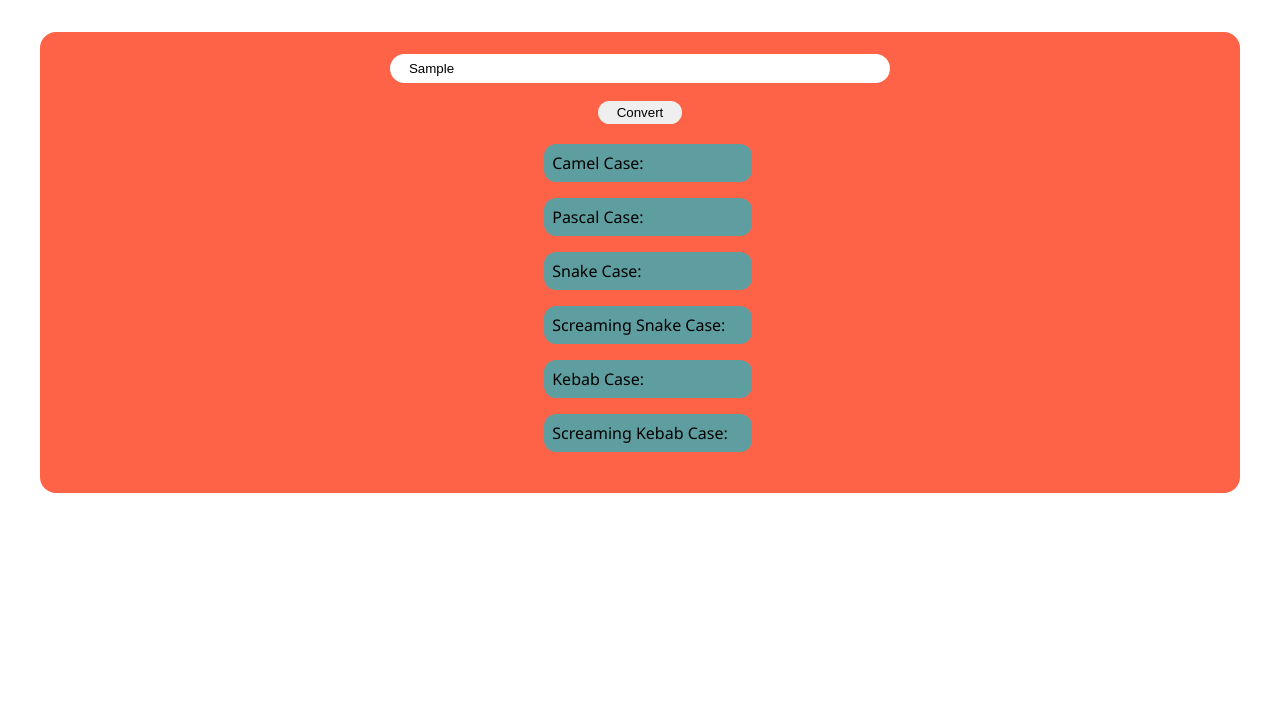
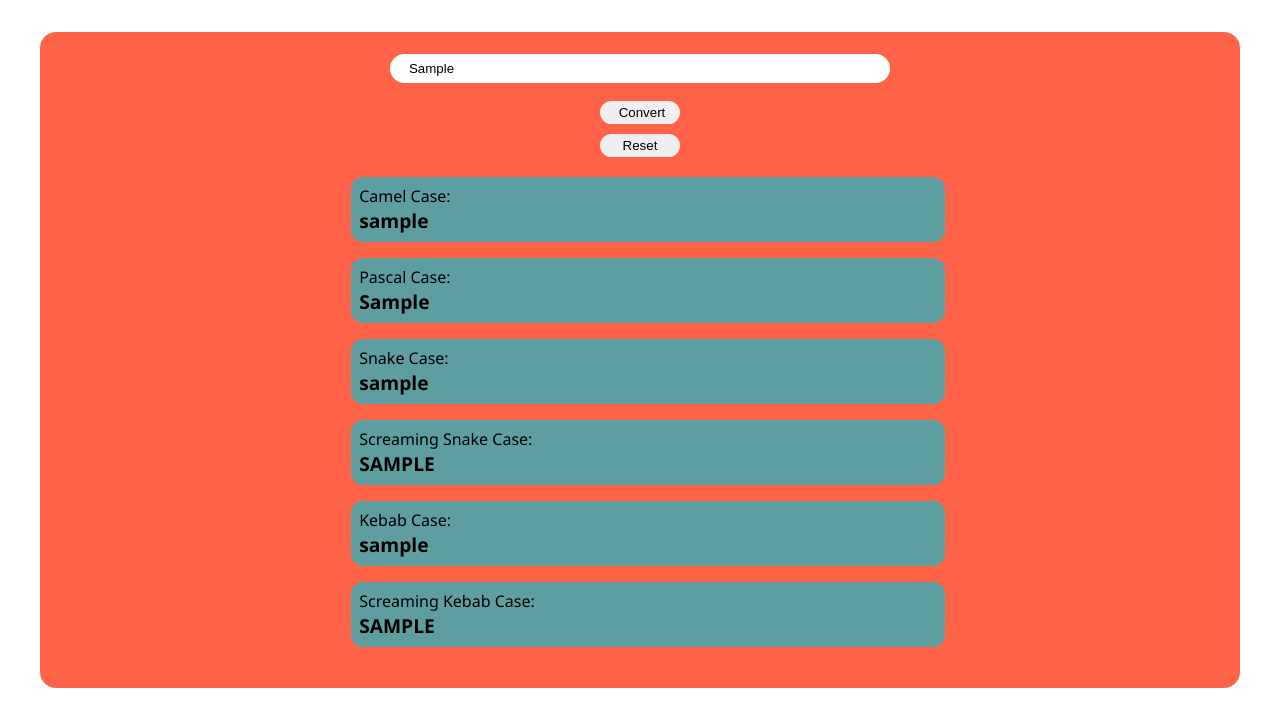
Before and after one commit to Shivanand0297/JavaScript-Journey, a plain HTML site: page JS-Assignments/02NameConversion/index.html in a window 1280 px wide. Both pictures are taken after typing "Sample" into the empty fields and a click on the button "Convert". Drawn offline with Linux system fonts and the light colour scheme.

Commit message:
completed case converter project-2

```diff
--- a/JS-Assignments/02NameConversion/index.css
+++ b/JS-Assignments/02NameConversion/index.css
@@ -28,6 +28,8 @@
   display: flex;
   justify-content: flex-start;
   flex-direction: column;
+  width: 50%;
+  transition: .5s ease;
 }
 
 .case_div {
@@ -55,11 +57,17 @@
   color: black;
 }
 
-#convert-btn {
+#convert-btn,
+#reset-btn {
   outline: none;
   box-shadow: none;
   border: none;
   border-radius: 12px;
   padding: 0.3em 1.4em;
   cursor: pointer;
+  width: 80px;
 }
+
+#reset-btn{
+  margin-top: 10px;
+}
--- a/JS-Assignments/02NameConversion/index.html
+++ b/JS-Assignments/02NameConversion/index.html
@@ -4,35 +4,41 @@
     <meta charset="UTF-8" />
     <meta http-equiv="X-UA-Compatible" content="IE=edge" />
     <meta name="viewport" content="width=device-width, initial-scale=1.0" />
-    <title>Name Conversion</title>
+    <title>Case Conversion</title>
     <link rel="stylesheet" href="index.css" />
   </head>
   <body>
     <div class="naming_conversion">
       <input placeholder="Enter the text" type="text" id="text" />
       <button id="convert-btn">Convert</button>
+      <button id="reset-btn">Reset</button>
 
       <div class="cases_div">
         <div class="case_div">
           <h1>Camel Case:</h1>
           <p id="camel-case"></p>
         </div>
+
         <div class="case_div">
           <h1>Pascal Case:</h1>
           <p id="pascal-case"></p>
         </div>
+
         <div class="case_div">
           <h1>Snake Case:</h1>
           <p id="snake-case"></p>
         </div>
+
         <div class="case_div">
           <h1>Screaming Snake Case:</h1>
           <p id="screaming-snake-case"></p>
         </div>
+
         <div class="case_div">
           <h1>Kebab Case:</h1>
           <p id="kebab-case"></p>
         </div>
+
         <div class="case_div">
           <h1>Screaming Kebab Case:</h1>
           <p id="screaming-kebab-case"></p>
--- a/JS-Assignments/02NameConversion/nameConversion.js
+++ b/JS-Assignments/02NameConversion/nameConversion.js
@@ -0,0 +1,95 @@
+// TODO: camel case
+function camelCase(stringToConvert) {
+  // converting all characters to lowercase
+  var ans = stringToConvert.toLowerCase();
+
+  // Returning string to camelcase
+  return ans
+    .split(" ")
+    .reduce((s, c) => s + (c.charAt(0).toUpperCase() + c.slice(1)));
+}
+
+// TODO: pascal case:
+
+function pascalCase(stringToConvert) {
+  let words = stringToConvert.split(" ");
+  for (i of words) {
+    words[words.indexOf(i)] = i.charAt(0).toUpperCase() + i.slice(1);
+  }
+
+  return words.join("");
+}
+
+// TODO: snakeCase:
+
+function snakeCase(stringToConvert) {
+  let ans = stringToConvert.toLowerCase().split(" ").join("_");
+  return ans;
+}
+
+// TODO: screamingSnakeCase
+function screamingSnakeCase(stringToConvert) {
+  let ans = stringToConvert.toLowerCase().split(" ").join("_");
+  return ans.toUpperCase();
+}
+
+// TODO: kebabcase
+function kebabcase(stringToConvert) {
+  let ans = stringToConvert.toLowerCase().split(" ").join("-");
+  return ans;
+}
+
+// TODO: screamingKebabCase
+function screamingKebabCase(stringToConvert) {
+  let ans = stringToConvert.toLowerCase().split(" ").join("-");
+  return ans.toUpperCase();
+}
+
+// grabing convert button
+let convertButton = document.querySelector("#convert-btn");
+
+// adding event listner to the convert button
+convertButton.addEventListener("click", takeAction);
+
+// TODO: main function
+function takeAction() {
+  // tageting the input text
+  const stringToConvert = document.querySelector("#text").value;
+
+  // calling camelcase function
+  document.querySelector("#camel-case").innerText = camelCase(stringToConvert);
+
+  // calling pascalCase function
+  document.querySelector("#pascal-case").innerText =
+    pascalCase(stringToConvert);
+
+  // calling snakeCase function
+  document.querySelector("#snake-case").innerText = snakeCase(stringToConvert);
+
+  // calling screaming-snake-case function
+  document.querySelector("#screaming-snake-case").innerText =
+    screamingSnakeCase(stringToConvert);
+
+  // calling kebab-case function
+  document.querySelector("#kebab-case").innerText = kebabcase(stringToConvert);
+
+  // calling screaming-kebab-case function
+  document.querySelector("#screaming-kebab-case").innerText =
+    screamingKebabCase(stringToConvert);
+}
+
+// TODO: reset
+let resetButton = document.querySelector("#reset-btn");
+resetButton.addEventListener("click", () => {
+  stringToConvert = "";
+  // calling with empty string for all function to reset the string
+  document.querySelector("#camel-case").innerText = camelCase(stringToConvert);
+  document.querySelector("#pascal-case").innerText =
+    pascalCase(stringToConvert);
+  document.querySelector("#snake-case").innerText = snakeCase(stringToConvert);
+  document.querySelector("#screaming-snake-case").innerText =
+    screamingSnakeCase(stringToConvert);
+  document.querySelector("#kebab-case").innerText = kebabcase(stringToConvert);
+  document.querySelector("#screaming-kebab-case").innerText =
+    screamingKebabCase(stringToConvert);
+});
```
Also changed, not shown: JS-Assignments/02NameConversion/test.js (added, +32 -0 lines), 1 other file.
